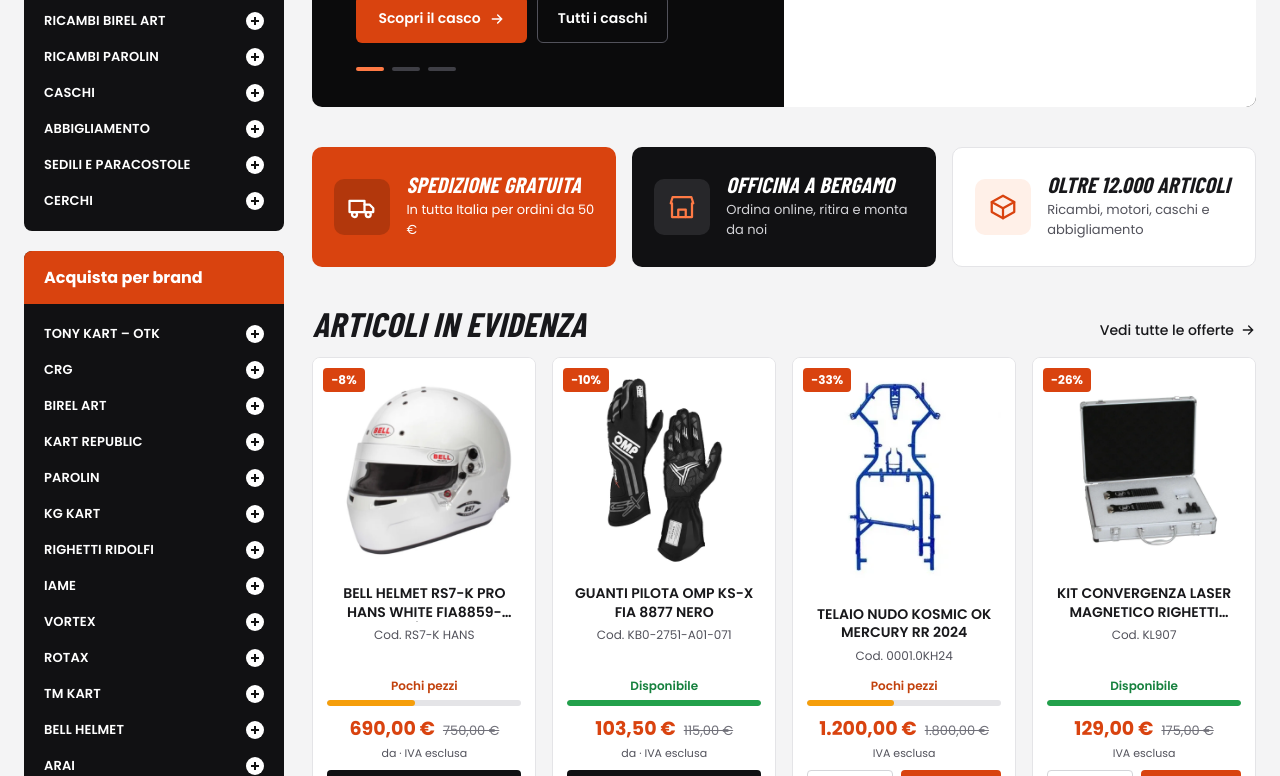
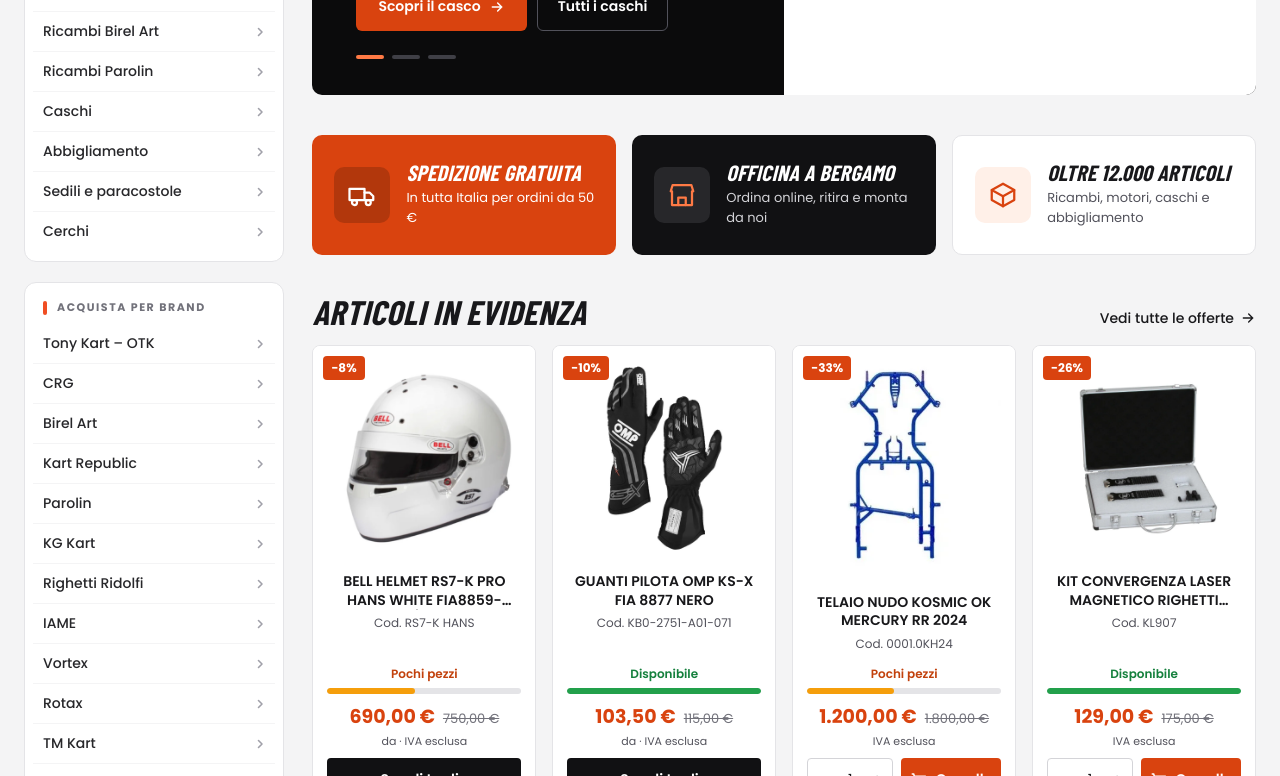
Before and after one commit to T3-Group-Srl/mockups, a plain HTML site: page racingkart/index.html in a window 1280 px wide. Shown: the part 700-1476 px from the top of the page. Drawn offline with nearby package versions, Linux system fonts and the light colour scheme; a web font is replaced by a local one.

Commit message:
style: racingkart, sidebar chiara e fascia cordolo al posto degli scacchi
Sidebar: pannello bianco con etichette, frecce e accento arancio su hover
e voce attiva, al posto dei blocchi neri con intestazione piena.
Sotto l'header una fascia a strisce oblique arancio/bianche (cordolo)
sostituisce la bandiera a scacchi.

Co-Authored-By: Claude Opus 5.5 <noreply@anthropic.com>

```diff
--- a/racingkart/index.html
+++ b/racingkart/index.html
@@ -39,16 +39,21 @@ a{color:#B8380A}a:hover{color:#8A2A06}
 .nav{display:grid;grid-template-columns:repeat(auto-fit,minmax(150px,1fr));gap:10px;padding-bottom:18px}
 .nav a{display:flex;align-items:center;justify-content:center;gap:8px;height:40px;border-radius:4px;background:#27272A;color:#fff;text-decoration:none;font-weight:600;font-size:14px}
 .nav a:hover{background:#D9430F;color:#fff}
-.checker{height:44px;background:repeating-conic-gradient(#0B0B0C 0 25%,#FFFFFF 0 50%) 0 0/22px 22px;-webkit-mask-image:linear-gradient(180deg,#000 0%,rgba(0,0,0,.55) 45%,transparent 100%);mask-image:linear-gradient(180deg,#000 0%,rgba(0,0,0,.55) 45%,transparent 100%)}
+.checker{height:10px;background:repeating-linear-gradient(-60deg,#F04E23 0 16px,#FFFFFF 16px 32px);box-shadow:inset 0 -1px 0 rgba(0,0,0,.08);margin-bottom:22px}
 .layout{display:flex;flex-wrap:wrap;gap:28px;align-items:flex-start;padding-top:8px;padding-bottom:56px}
 .side{flex:1 1 260px;max-width:300px;display:flex;flex-direction:column;gap:20px}
 .main{flex:999 1 560px;min-width:0;display:flex;flex-direction:column;gap:40px}
-.box{background:#111113;border-radius:8px;overflow:hidden}
-.box h2{margin:0;background:#D9430F;color:#fff;font-size:16px;font-weight:700;padding:14px 20px}
-.box ul{list-style:none;margin:0;padding:12px 0}
-.box li a{display:flex;align-items:center;justify-content:space-between;gap:12px;padding:8px 20px;color:#fff;text-decoration:none;font-size:13px;font-weight:600;text-transform:uppercase;letter-spacing:.01em}
-.box li a:hover{background:#27272A;color:#fff}
-.box li a span.pl{width:18px;height:18px;border-radius:50%;background:#fff;color:#111;display:flex;align-items:center;justify-content:center;flex:0 0 auto}
+.box{background:#fff;border:1px solid #E4E4E7;border-radius:12px;overflow:hidden}
+.box h2{margin:0;display:flex;align-items:center;gap:10px;background:none;color:#71717A;font-size:11px;font-weight:700;letter-spacing:.14em;text-transform:uppercase;padding:16px 18px 8px}
+.box h2::before{content:"";width:4px;height:14px;border-radius:2px;background:#F04E23;flex:0 0 auto}
+.box ul{list-style:none;margin:0;padding:0 8px 10px}
+.box li a{display:flex;align-items:center;justify-content:space-between;gap:12px;padding:9px 10px;border-radius:8px;color:#27272A;text-decoration:none;font-size:14px;font-weight:500;text-transform:none;letter-spacing:0;transition:background .12s,color .12s}
+.box li a:hover{background:#FFF0E8;color:#B8380A}
+.box li a.cur{background:#FFF0E8;color:#B8380A;font-weight:600;box-shadow:inset 3px 0 0 #F04E23}
+.box li a span.pl{width:auto;height:auto;border-radius:0;background:none;color:#A1A1AA;display:flex;align-items:center;flex:0 0 auto;transition:transform .12s,color .12s}
+.box li a:hover span.pl{color:#B8380A;transform:translateX(2px)}
+.box li + li{border-top:1px solid #F4F4F5}
+.fbox{border-radius:12px !important}
 .sec-h{display:flex;align-items:flex-end;justify-content:space-between;gap:12px;flex-wrap:wrap;margin:0 0 16px}
 .sec-h h2{margin:0;font-size:34px;line-height:1}
 .sec-h a{font-size:14px;font-weight:500;text-decoration:none;color:#18181B;display:inline-flex;gap:6px;align-items:center}
@@ -221,7 +226,7 @@ a.tile:hover{filter:brightness(1.06)}
 <h2>Ricambi e accessori</h2>
 <ul>
 <sc-for list="{{sideCats}}" as="c" hint-placeholder-count="12">
-<li><a href="categoria.html">{{c}}<span class="pl" aria-hidden="true"><svg width="10" height="10" viewBox="0 0 10 10" aria-hidden="true"><path d="M5 1v8M1 5h8" stroke="#111" stroke-width="2"></path></svg></span></a></li>
+<li><a href="categoria.html">{{c}}<span class="pl" aria-hidden="true"><svg width="10" height="10" viewBox="0 0 10 10" aria-hidden="true"><path d="M3.5 1.5L7 5 3.5 8.5" fill="none" stroke="currentColor" stroke-width="1.6" stroke-linecap="round" stroke-linejoin="round"></path></svg></span></a></li>
 </sc-for>
 </ul>
 </div>
@@ -229,7 +234,7 @@ a.tile:hover{filter:brightness(1.06)}
 <h2>Acquista per brand</h2>
 <ul>
 <sc-for list="{{sideBrands}}" as="b" hint-placeholder-count="12">
-<li><a href="categoria.html">{{b}}<span class="pl" aria-hidden="true"><svg width="10" height="10" viewBox="0 0 10 10" aria-hidden="true"><path d="M5 1v8M1 5h8" stroke="#111" stroke-width="2"></path></svg></span></a></li>
+<li><a href="categoria.html">{{b}}<span class="pl" aria-hidden="true"><svg width="10" height="10" viewBox="0 0 10 10" aria-hidden="true"><path d="M3.5 1.5L7 5 3.5 8.5" fill="none" stroke="currentColor" stroke-width="1.6" stroke-linecap="round" stroke-linejoin="round"></path></svg></span></a></li>
 </sc-for>
 </ul>
 </div>
```
Also changed, not shown: racingkart/categoria.html (+12 -7 lines), racingkart/chi-siamo.html (+13 -8 lines), racingkart/prodotto.html (+1 -1 lines).
